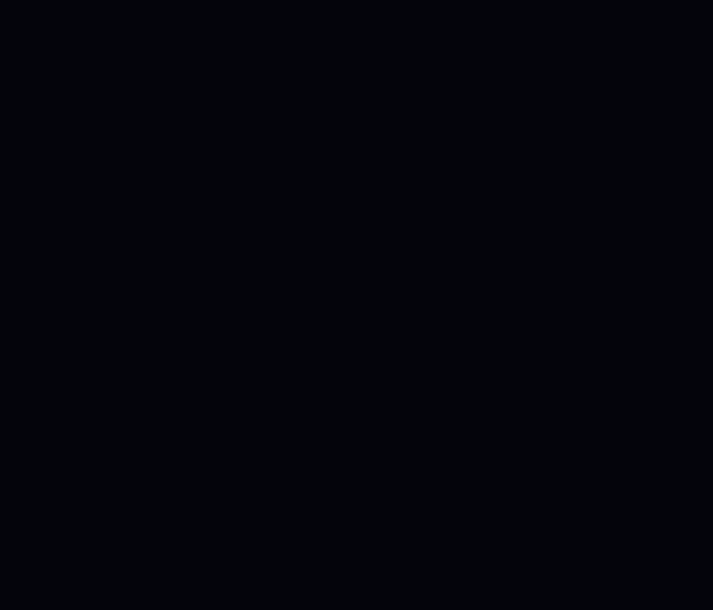
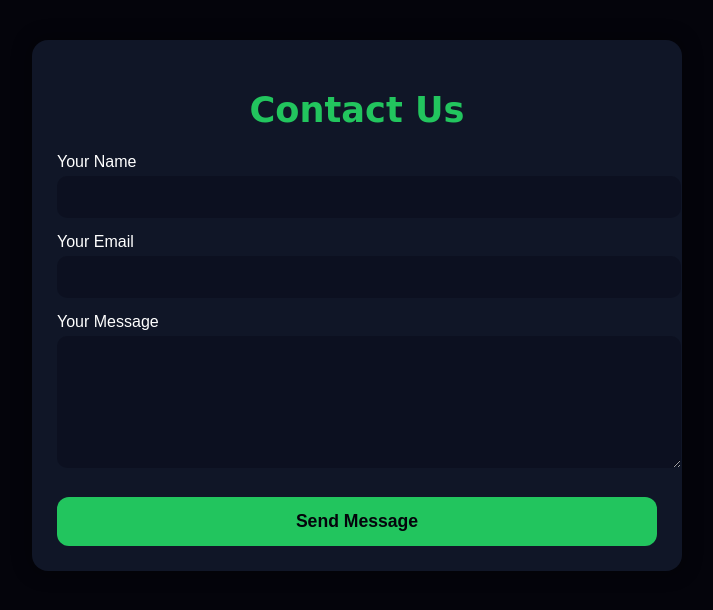
Before and after one commit to SteelJ0ker/batesonlights, a plain HTML site: page contact.html in a window 1280 px wide. Shown: the whole page, without its empty margins (283-996 px from the left). Drawn offline with Linux system fonts and the light colour scheme.

Commit message:
Update contact.html

```diff
--- a/contact.html
+++ b/contact.html
@@ -17,4 +17,82 @@
 		.container {
 			max-width: 600px;
 			margin: 40px auto;
-			bac
+			background: #101627;
+			padding: 25px;
+			border-radius: 16px;
+			box-shadow: 0 0 20px rgba(0,0,0,0.45);
+		}
+
+		h1 {
+			font-family: 'Pacifico', cursive;
+			text-align: center;
+			color: #22c55e;
+			font-size: 2.2rem;
+		}
+
+		label {
+			margin-top: 15px;
+			font-size: 1rem;
+			display: block;
+		}
+
+		input, textarea {
+			width: 100%;
+			padding: 12px;
+			margin-top: 5px;
+			border-radius: 10px;
+			border: none;
+			background: #0c1020;
+			color: #ffffff;
+			font-size: 1rem;
+		}
+
+		button {
+			margin-top: 25px;
+			padding: 14px;
+			width: 100%;
+			background: #22c55e;
+			color: #04040b;
+			border: none;
+			border-radius: 12px;
+			font-size: 1.1rem;
+			font-weight: bold;
+			cursor: pointer;
+			transition: 0.2s;
+		}
+
+		button:hover {
+			background: #16a34a;
+			transform: scale(1.02);
+		}
+	</style>
+</head>
+
+<body>
+
+<div class="container">
+	<h1>Contact Us</h1>
+
+	<form action="https://formsubmit.co/christopher.bateson@yahoo.com" method="POST">
+
+		<!-- No CAPTCHA popup -->
+		<input type="hidden" name="_captcha" value="false">
+
+		<!-- Redirect after submit -->
+		<input type="hidden" name="_next" value="https://batesonfamilylights.com/thankyou.html">
+
+		<label>Your Name</label>
+		<input type="text" name="name" required>
+
+		<label>Your Email</label>
+		<input type="email" name="email" required>
+
+		<label>Your Message</label>
+		<textarea name="message" rows="6" required></textarea>
+
+		<button type="submit">Send Message</button>
+	</form>
+</div>
+
+</body>
+</html>
```
